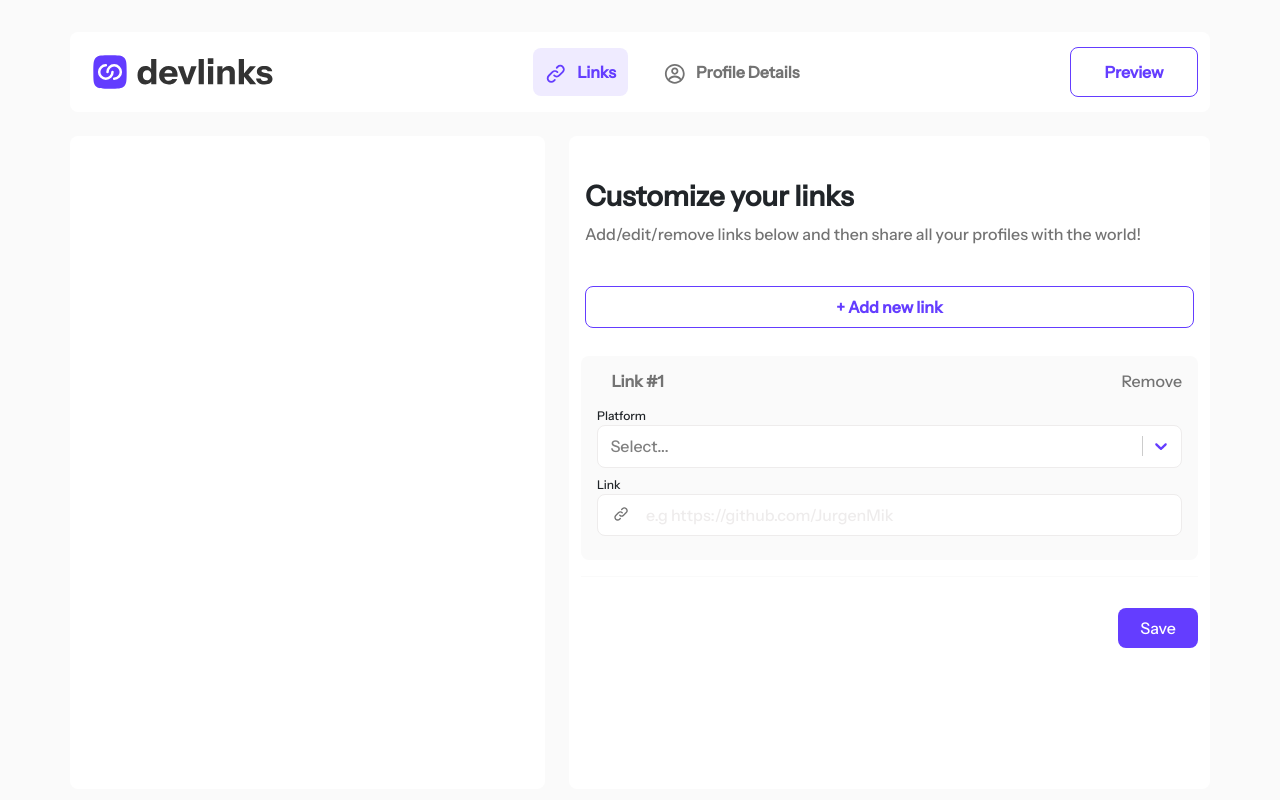
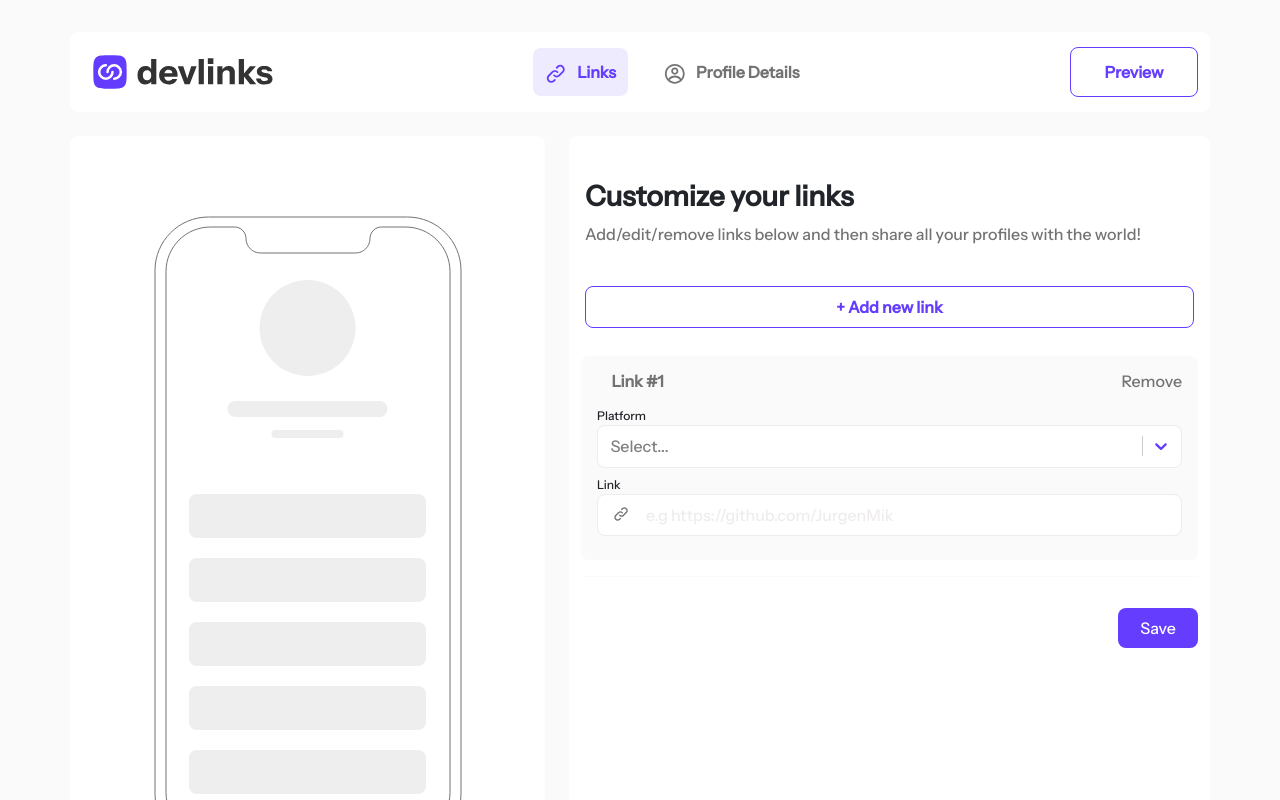
Before and after one commit to JurgenMik/LinkSharingApp, a React (Create React App) app: page / in a window 1280 px wide. Both pictures are taken after a click on the button "+ Add new link". Built offline with nearby package versions, Linux system fonts and the light colour scheme; some icons are missing.

Commit message:
LS-added-display-initial-profile-summary-content

```diff
--- /dev/null
+++ b/src/components/ProfileSummary/ProfileSummary.scss
@@ -0,0 +1,29 @@
+@import '../../variables/variables.scss';
+
+.summary {
+  position: relative;
+  margin-top: 5rem;
+  .link-container {
+    top: 43.5%;
+  }
+  .summary-link {
+    width: 15rem;
+    height: 3rem;
+    margin-bottom: 1rem;
+    border-radius: 0.5rem;
+    padding-left: 0.75rem;
+    span {
+      width: 100%;
+      font-size: 1rem;
+      color: white;
+      #logo {
+        font-size: 1.25rem;
+      }
+      a {
+        color: white;
+        margin-left: auto;
+        padding-right: 1rem;
+      }
+    }
+  }
+}
--- /dev/null
+++ b/src/components/ProfileSummary/ProfileSummary.tsx
@@ -0,0 +1,44 @@
+import React from 'react';
+import './ProfileSummary.scss';
+import {ProfileLink} from "../../interfaces";
+import {useSelector, connect} from 'react-redux';
+import {selectOptions} from "../../utils/select";
+import {FiArrowRight} from 'react-icons/fi';
+import PhoneMockup from '../assets/illustration-phone-mockup.svg';
+
+function ProfileSummary() {
+
+    const profileLinks = useSelector((state: {links: ProfileLink[]}) => state.links);
+
+    return (
+        <div className="w-100 d-flex justify-content-center summary">
+            <img
+                src={PhoneMockup}
+                alt="mockup"
+            />
+            <div className="d-flex flex-column position-absolute link-container">
+                {profileLinks.map((link) => {
+                    const selectedLinks = selectOptions.find((option) => option.value === link.platform);
+                    return (
+                        <div
+                            className="d-flex summary-link"
+                            style={{backgroundColor: `${selectedLinks?.background}`}}
+                            key={link.id}
+                        >
+                            {selectedLinks &&
+                                <span className="d-flex align-items-center gap-2">
+                                    {selectedLinks.label}
+                                    <a href={link.link}>
+                                        <FiArrowRight id="link-location" />
+                                    </a>
+                                </span>
+                            }
+                        </div>
+                    )
+                })}
+            </div>
+        </div>
+    )
+}
+
+export default connect()(ProfileSummary);
--- a/src/interfaces/index.ts
+++ b/src/interfaces/index.ts
@@ -7,6 +7,7 @@ export interface ProfileLink {
 export interface SelectItem {
     value: string,
     label: any
+    background: string
 }
 
 export interface ErrorMessage {
--- a/src/pages/profile/ProfileLinks/ProfileLinks.tsx
+++ b/src/pages/profile/ProfileLinks/ProfileLinks.tsx
@@ -10,6 +10,7 @@ import {linksValidationSchema} from "../../../utils/validation";
 import {LiaGripLinesSolid} from 'react-icons/lia';
 import {HiOutlineLink} from 'react-icons/hi';
 import ProfileNav from '../../../components/ProfileNav/ProfileNav';
+import ProfileSummary from '../../../components/ProfileSummary/ProfileSummary';
 
 function ProfileLinks(props: any) {
 
@@ -71,14 +72,18 @@ function ProfileLinks(props: any) {
         }
     }
 
+    const isMobile = window.innerWidth <= 395;
+
     return (
         <div className="main-container-links">
             <ProfileNav />
             <div className="container-md mt-4 layout">
                 <div className="row gap-4">
-                    <div className="col-md-5 bg-white rounded-3">
-
-                    </div>
+                    {!isMobile &&
+                        <div className="col-md-5 bg-white rounded-3">
+                            <ProfileSummary />
+                        </div>
+                    }
                     <div className="col rounded-3 bg-white">
                         <div className="introduction p-1">
                             <h1>Customize your links</h1>
@@ -124,6 +129,7 @@ function ProfileLinks(props: any) {
                                                 name="link"
                                                 id="link-input"
                                                 placeholder="e.g https://github.com/JurgenMik"
+                                                value={link.link}
                                                 onChange={(e: React.ChangeEvent<HTMLInputElement>) =>
                                                     handleProfileLinkChange(link.id, e.target.value, 'link')
                                                 }
--- a/src/utils/select.tsx
+++ b/src/utils/select.tsx
@@ -8,64 +8,71 @@ export const selectOptions: SelectItem[] = [
         value: 'Github',
         label: (
             <>
-                <PiGithubLogoFill />
+                <PiGithubLogoFill id="logo" />
                 Github
             </>
-        )
+        ),
+        background: '#1A1A1A'
     },
     {
         value: 'Youtube',
         label: (
             <>
-                <PiYoutubeLogoFill />
+                <PiYoutubeLogoFill id="logo" />
                 Youtube
             </>
-        )
+        ),
+        background: '#EE3939'
     },
     {
         value: 'LinkedIn',
         label: (
             <>
-                <PiLinkedinLogoFill />
+                <PiLinkedinLogoFill id="logo" />
                 LinkedIn
             </>
-        )
+        ),
+        background: '#2D68FF'
     },
     {
         value: 'Frontend Mentor',
         label: (
             <>
-                <SiFrontendmentor />
+                <SiFrontendmentor id="logo" />
                 Frontend Mentor
             </>
-        )
+        ),
+        background: '#e1dede'
     },
     {
         value: 'Facebook',
         label: (
             <>
-                <FaFacebook />
+                <FaFacebook id="logo" />
                 Facebook
             </>
-        )
+        ),
+        background: '#2442AC'
     },
     {
         value: 'Twitch',
         label: (
             <>
-                <FaTwitch />
+                <FaTwitch id="logo" />
                 Twitch
             </>
-        )
+        ),
+        background: '#EE3FC8'
     },
     {
         value: 'Codewars',
         label: (
             <>
-                <SiCodewars />
+                <SiCodewars id="logo" />
                 Codewars
             </>
-        )
+        ),
+        background: '#8A1A50'
     }
 ];
 
```
Also changed, not shown: src/components/assets/illustration-phone-mockup.svg (added).
